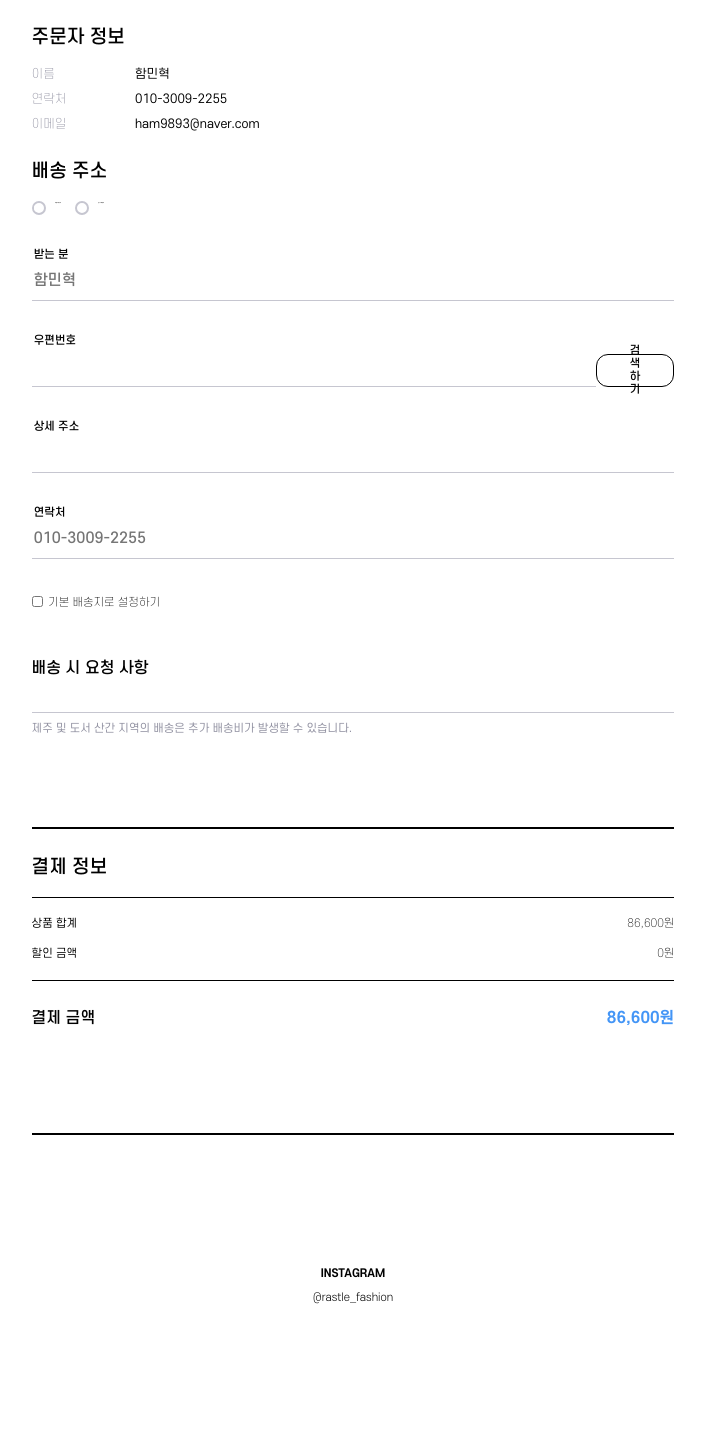
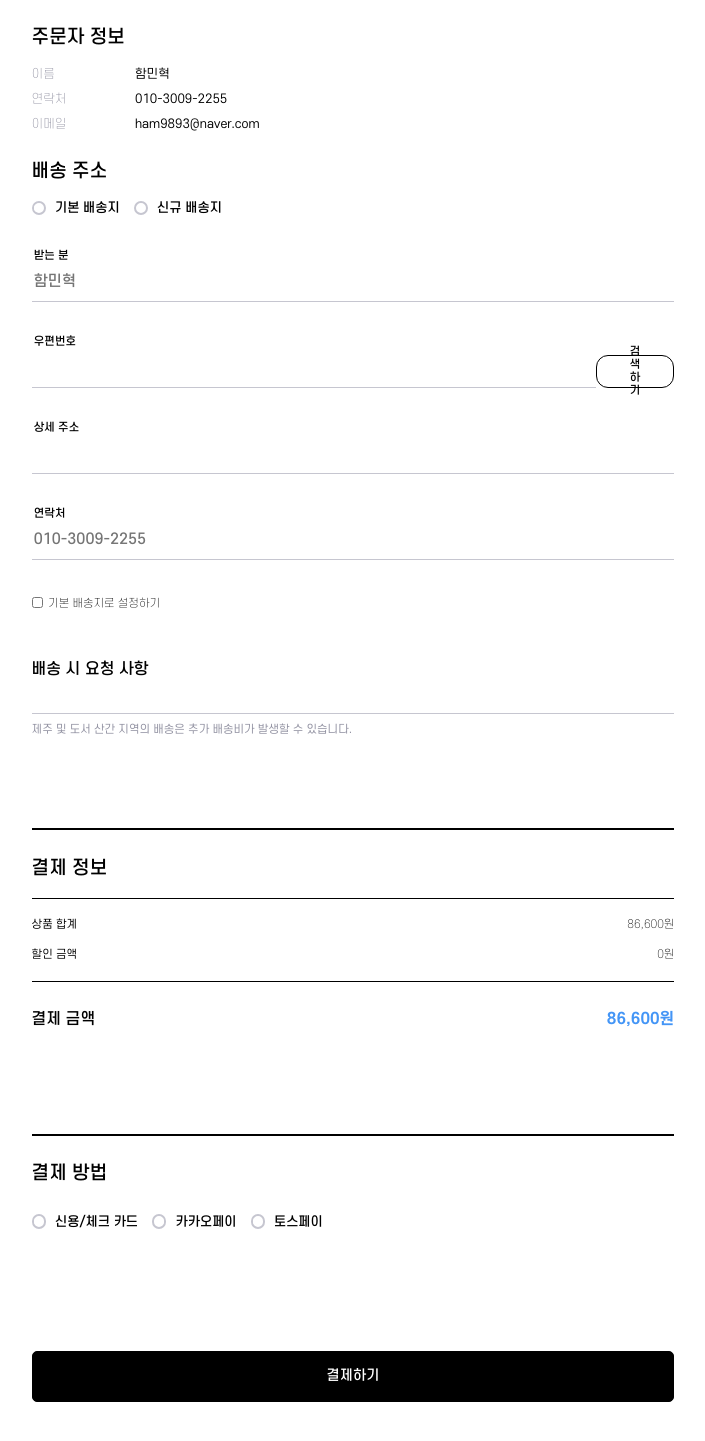
Before and after one commit to rastle-dev/rastle-frontend, a Next.js app: page /order in a window 1280 px wide. Shown: the part 485-1926 px from the top of the page, without its empty margins (287-992 px from the left). Before the commit the page ends 1822 px from the top, so only its background shows below. Built offline with nearby package versions, Linux system fonts and the light colour scheme.

Commit message:
feat: 결제 방법 UI 구현

```diff
--- a/src/pages/order/index.styles.tsx
+++ b/src/pages/order/index.styles.tsx
@@ -95,8 +95,11 @@ export const Data = styled.div`
 `;
 export const AddressSettingBox = styled.div`
   display: flex;
+  align-items: center;
   p {
-    font-size: 1.16px;
+    margin: 0;
+    padding-top: 0.03rem;
+    font-size: 1.16rem;
   }
   gap: 1.27rem;
 `;
@@ -189,9 +192,9 @@ export const OrderCommentWrapper = styled.div`
 export const PaymentInfoWrapper = styled.div`
   border-top: 2px solid;
   border-bottom: 2px solid;
-
   padding-top: 2.5rem;
   padding-bottom: 9.5rem;
+  margin-bottom: 2.5rem;
 `;
 export const PaymentInfoBox = styled.div`
   border-top: 1px solid;
@@ -227,3 +230,44 @@ export const TotalPrice = styled.div`
   font-weight: 600;
   color: ${COLORS.BLUE};
 `;
+
+export const PaymentOptions = styled.div`
+  padding-top: 1rem;
+  display: flex;
+  align-items: center;
+  p {
+    margin: 0;
+    padding-top: 0.03rem;
+    font-size: 1.16rem;
+  }
+  gap: 1.27rem;
+  padding-bottom: 11rem;
+`;
+export const PaymentOptionsButton = styled.div`
+  display: flex;
+  gap: 0.82rem;
+  cursor: pointer;
+`;
+export const PaymentOptionsCheckbox = styled.div`
+  width: 1.3rem;
+  height: 1.3rem;
+  border-radius: 50%;
+  border: 2px solid ${COLORS.GREY[300]};
+  display: flex;
+  justify-content: center;
+  align-items: center;
+`;
+
+export const PaymentOptionsClickBox = styled.div<ClickBoxProps>`
+  width: 0.8rem;
+  height: 0.8rem;
+  background-color: ${(props) => (props.isChecked ? "black" : "white")};
+  border-radius: 50%;
+`;
+export const PaymentButton = styled(Button)`
+  background-color: ${COLORS.BLACK};
+  color: ${COLORS.WHITE};
+  border-radius: 5px;
+  width: 100%;
+  margin-bottom: 16rem;
+`;
--- a/src/pages/order/index.tsx
+++ b/src/pages/order/index.tsx
@@ -36,9 +36,14 @@ const PriceInfo = [
   { meta: "할인 금액", data: "0원" },
 ];
 export default function Order() {
-  const buttons = [
+  const DeliveryButtons = [
     { id: 1, clicked: false, default: "기본 배송지" },
     { id: 2, clicked: false, default: "신규 배송지" },
+  ];
+  const PaymentOptionsButtons = [
+    { id: 1, clicked: false, default: "신용/체크 카드" },
+    { id: 2, clicked: false, default: "카카오페이" },
+    { id: 3, clicked: false, default: "토스페이" },
   ];
   const deliveryInputs = [
     { label: "받는 분", placeholder: "함민혁" },
@@ -46,10 +51,16 @@ export default function Order() {
     { label: "상세 주소" },
     { label: "연락처", placeholder: "010-3009-2255" },
   ];
-  const [clickedButtonIndex, setClickedButtonIndex] = useState(null);
+  const [clickedPaymentButtonIndex, setClickedPaymentButtonIndex] =
+    useState(null);
+  const [clickedDeliveryButtonIndex, setClickedDeliveryButtonIndex] =
+    useState(null);
 
-  const handleButtonClick = (index: any) => {
-    setClickedButtonIndex(index);
+  const handleDeliveryButtonClick = (index: any) => {
+    setClickedDeliveryButtonIndex(index);
+  };
+  const handlePaymentButtonClick = (index: any) => {
+    setClickedPaymentButtonIndex(index);
   };
   return (
     <S.Temp>
@@ -84,13 +95,15 @@ export default function Order() {
           </S.OrdererInfo>
           <h2>배송 주소</h2>
           <S.AddressSettingBox>
-            {buttons.map((button, index) => (
+            {DeliveryButtons.map((button, index) => (
               <S.AddressButton
                 key={button.id}
-                onClick={() => handleButtonClick(index)}
+                onClick={() => handleDeliveryButtonClick(index)}
               >
                 <S.StyledCheckbox>
-                  <S.ClickBox isChecked={index === clickedButtonIndex} />
+                  <S.ClickBox
+                    isChecked={index === clickedDeliveryButtonIndex}
+                  />
                 </S.StyledCheckbox>
                 <p>{button.default}</p>
               </S.AddressButton>
@@ -140,6 +153,23 @@ export default function Order() {
               <S.TotalPrice>86,600원</S.TotalPrice>
             </S.Total>
           </S.PaymentInfoWrapper>
+          <h2>결제 방법</h2>
+          <S.PaymentOptions>
+            {PaymentOptionsButtons.map((button, index) => (
+              <S.PaymentOptionsButton
+                key={button.id}
+                onClick={() => handlePaymentButtonClick(index)}
+              >
+                <S.PaymentOptionsCheckbox>
+                  <S.PaymentOptionsClickBox
+                    isChecked={index === clickedPaymentButtonIndex}
+                  />
+                </S.PaymentOptionsCheckbox>
+                <p>{button.default}</p>
+              </S.PaymentOptionsButton>
+            ))}
+          </S.PaymentOptions>
+          <S.PaymentButton title="결제하기" />
         </S.InfoWrapper>
       </S.Container>
     </S.Temp>
```
